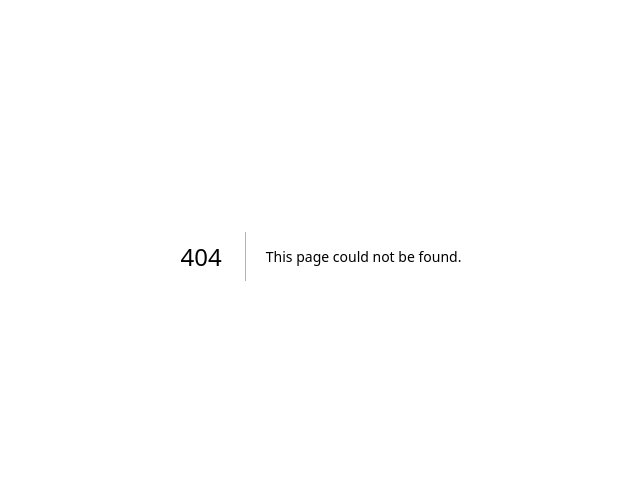
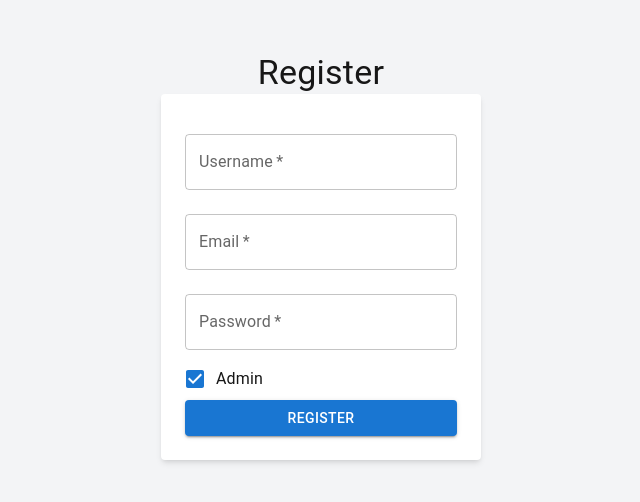
Before and after one commit to Waptech07/TRF-STORE, a Next.js app: page /register in a window 1280 px wide. Before the commit this address had no page. Shown: the part 144-646 px from the top of the page, without its empty margins (319-959 px from the left). Built offline with nearby package versions, Linux system fonts and the light colour scheme.

Commit message:
register page

```diff
--- /dev/null
+++ b/app/register/page.js
@@ -0,0 +1,98 @@
+"use client";
+
+import { useState, useEffect } from 'react';
+import { useRouter } from 'next/navigation';
+import { Button, TextField, Typography, Checkbox, FormControlLabel } from '@mui/material';
+import { useSpring, animated } from 'react-spring';
+
+export default function RegisterPage() {
+    const [username, setUsername] = useState('');
+    const [email, setEmail] = useState('');
+    const [password, setPassword] = useState('');
+    const [isAdmin, setIsAdmin] = useState(false);
+    const [error, setError] = useState('');
+    const router = useRouter();
+
+    useEffect(() => {
+        setIsAdmin(true);
+    }, []);
+
+    const handleRegister = async (e) => {
+        e.preventDefault();
+
+        const res = await fetch('https://trf-store-api.vercel.app/api/v1/auth/register', {
+            method: 'POST',
+            headers: { 'Content-Type': 'application/json' },
+            body: JSON.stringify({ username, email, password, is_admin: isAdmin }),
+        });
+
+        const data = await res.json();
+
+        if (res.ok) {
+            router.push('/login');
+        } else {
+            setError(data.message || 'Registration failed');
+        }
+    };
+
+    // Animation spring
+    const props = useSpring({ opacity: 1, from: { opacity: 0 }, config: { duration: 500 } });
+
+    return (
+        <animated.div style={props} className="flex flex-col items-center justify-center h-screen bg-gray-100">
+            <Typography variant="h4" className="mb-4">Register</Typography>
+            <form onSubmit={handleRegister} className="bg-white p-6 rounded shadow-md w-80">
+                <TextField
+                    type="text"
+                    label="Username"
+                    variant="outlined"
+                    fullWidth
+                    margin="normal"
+                    value={username}
+                    onChange={(e) => setUsername(e.target.value)}
+                    required
+                />
+                <TextField
+                    type="email"
+                    label="Email"
+                    variant="outlined"
+                    fullWidth
+                    margin="normal"
+                    value={email}
+                    onChange={(e) => setEmail(e.target.value)}
+                    required
+                />
+                <TextField
+                    type="password"
+                    label="Password"
+                    variant="outlined"
+                    fullWidth
+                    margin="normal"
+                    value={password}
+                    onChange={(e) => setPassword(e.target.value)}
+                    required
+                />
+                <FormControlLabel
+                    control={
+                        <Checkbox
+                            checked={isAdmin}
+                            onChange={() => setIsAdmin(!isAdmin)}
+                            color="primary"
+                        />
+                    }
+                    label="Admin"
+                />
+                {error && <p className="text-red-500">{error}</p>}
+                <Button
+                    type="submit"
+                    variant="contained"
+                    color="primary"
+                    fullWidth
+                    className="mt-4"
+                >
+                    Register
+                </Button>
+            </form>
+        </animated.div>
+    );
+}
```
